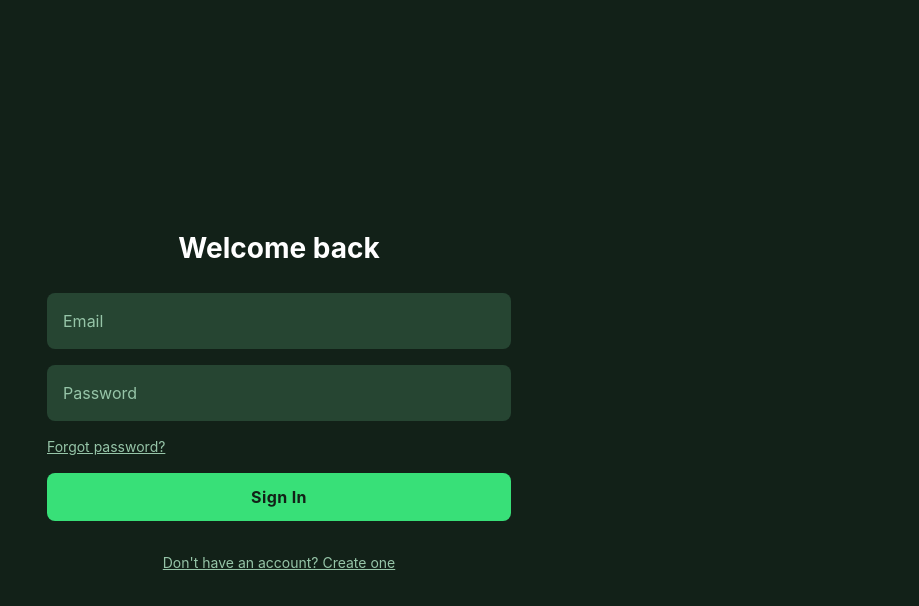
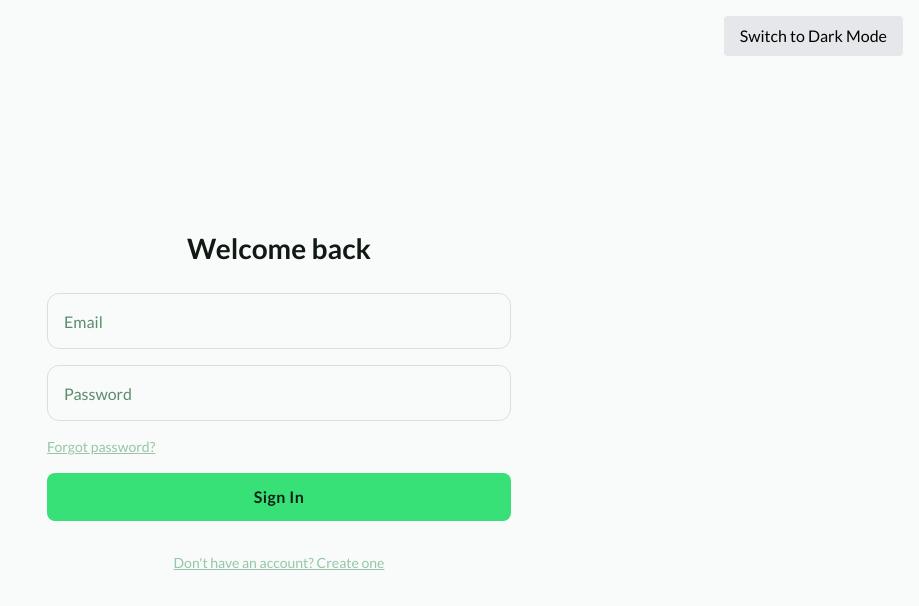
Before and after one commit to kit-g/vault, a React (Vite) app in the folder web/: page /login in a window 1280 px wide. Shown: the top 606 px of the page, without its empty margins (361-1280 px from the left). Built offline with nearby package versions, Linux system fonts and the light colour scheme; no server answers.

Commit message:
feat: form theme

```diff
--- a/web/src/index.css
+++ b/web/src/index.css
@@ -1,7 +1,72 @@
 @import "tailwindcss";
 
+
+/*
+  Define all theme variables here.
+  :root contains the default (light mode) values.
+*/
+:root {
+    --background: #f9fbfa;
+    --foreground: #101913;
+    --muted: #f9fbfa;
+    --muted-foreground: #5a8c6d;
+    --primary: #94e0b1;
+    --primary-foreground: #101913;
+    --border: #d3e3d9;
+    --placeholder: #5a8c6d;
+    --radius: 0.75rem; /* Corresponds to rounded-xl */
+    --font: "Lato";
+}
+
+/*
+  Dark mode.
+  When the <html> tag has the 'dark' class, these values will be used.
+*/
+.dark {
+    --background: #141f18;
+    --foreground: #ffffff;
+    --muted: #264532;
+    --primary: #94e0b1;
+    --border: transparent;
+    --placeholder: #96c5a8;
+}
+
 body {
-    background-color: #141f18;
-    color: white;
-    font-family: "Lato", sans-serif;
+    background-color: var(--background);
+    color: var(--foreground);
+    font-family: var(--font), sans-serif;
+    transition: background-color 0.6s ease, color 0.6s ease;
 }
+
+@layer components {
+    .input-field {
+        @apply w-full h-14 rounded-xl p-4 text-base font-normal leading-normal;
+        background-color: var(--muted);
+        color: var(--foreground);
+        border: 1px solid var(--border);
+        transition: background-color 0.6s ease,
+        color 0.6s ease,
+        border-color 0.6s ease,
+        border-width 0.6s ease;
+    }
+
+    .input-field::placeholder {
+        color: var(--placeholder);
+        opacity: 1;
+        transition: color 0.6s ease;
+    }
+
+    .input-field:focus {
+        outline: none;
+        border-color: var(--border);
+        box-shadow: none;
+    }
+
+    .dark .input-field:focus {
+        border-color: var(--border);
+    }
+
+    :not(.dark) .input-field:focus {
+        border-width: 2px;
+    }
+}
--- a/web/src/pages/LoginPage.tsx
+++ b/web/src/pages/LoginPage.tsx
@@ -3,6 +3,7 @@ import {useState} from "react";
 import {Link, useNavigate} from "react-router-dom";
 import {AuthService, type Login} from "../api";
 import {useAuth} from "../features/AuthContext";
+import {ThemeSwitchButton} from "../components/ThemeSwitch.tsx";
 
 export default function LoginPage() {
   const [form, setForm] = useState<Login>({email: "", password: ""});
@@ -40,10 +41,12 @@ export default function LoginPage() {
   };
 
   return (
-    <div
-      className="min-h-screen bg-[#122118] flex items-center justify-center text-white"
-      style={{fontFamily: "Inter, Noto Sans, sans-serif"}}
-    >
+    <div className="relative min-h-screen flex items-center justify-center">
+
+      <div className="absolute top-0 right-0 p-4">
+        <ThemeSwitchButton/>
+      </div>
+
       <form
         onSubmit={handleSubmit}
         className="w-full max-w-[512px] px-6 py-10 flex flex-col"
@@ -57,7 +60,7 @@ export default function LoginPage() {
             name="email"
             type="email"
             placeholder="Email"
-            className="w-full rounded-lg bg-[#264532] text-white placeholder:text-[#96c5a8] h-14 p-4 text-base focus:outline-none"
+            className="input-field"
             value={form.email}
             onChange={handleChange}
           />
@@ -66,7 +69,7 @@ export default function LoginPage() {
             name="password"
             type="password"
             placeholder="Password"
-            className="w-full rounded-lg bg-[#264532] text-white placeholder:text-[#96c5a8] h-14 p-4 text-base focus:outline-none"
+            className="input-field"
             value={form.password}
             onChange={handleChange}
           />
--- a/web/src/pages/RegisterPage.tsx
+++ b/web/src/pages/RegisterPage.tsx
@@ -62,10 +62,7 @@ export default function RegisterPage() {
   };
 
   return (
-    <div
-      className="min-h-screen bg-[#141f18] flex items-center justify-center text-white"
-      style={{fontFamily: "Inter, Noto Sans, sans-serif"}}
-    >
+    <div className="min-h-screen flex items-center justify-center">
       <form
         onSubmit={handleSubmit}
         className="w-full max-w-[512px] px-6 py-10 flex flex-col"
@@ -78,7 +75,7 @@ export default function RegisterPage() {
           <input
             name="username"
             placeholder="Username"
-            className="w-full rounded-xl bg-[#2a4133] text-white placeholder:text-[#9bbfa9] h-14 p-4 text-base focus:outline-none"
+            className="input-field"
             value={form.username}
             onChange={handleChange}
           />
@@ -87,7 +84,7 @@ export default function RegisterPage() {
             name="email"
             type="email"
             placeholder="Email"
-            className="w-full rounded-xl bg-[#2a4133] text-white placeholder:text-[#9bbfa9] h-14 p-4 text-base focus:outline-none"
+            className="input-field"
             value={form.email}
             onChange={handleChange}
           />
@@ -96,7 +93,7 @@ export default function RegisterPage() {
             name="password"
             type="password"
             placeholder="Password"
-            className="w-full rounded-xl bg-[#2a4133] text-white placeholder:text-[#9bbfa9] h-14 p-4 text-base focus:outline-none"
+            className="input-field"
             value={form.password}
             onChange={handleChange}
           />
@@ -105,7 +102,7 @@ export default function RegisterPage() {
             name="passwordConfirm"
             type="password"
             placeholder="Confirm Password"
-            className="w-full rounded-xl bg-[#2a4133] text-white placeholder:text-[#9bbfa9] h-14 p-4 text-base focus:outline-none"
+            className="input-field"
             value={form.passwordConfirm}
             onChange={handleChange}
           />
```
Also changed, not shown: web/tailwind.config.js (deleted, +0 -13 lines).
